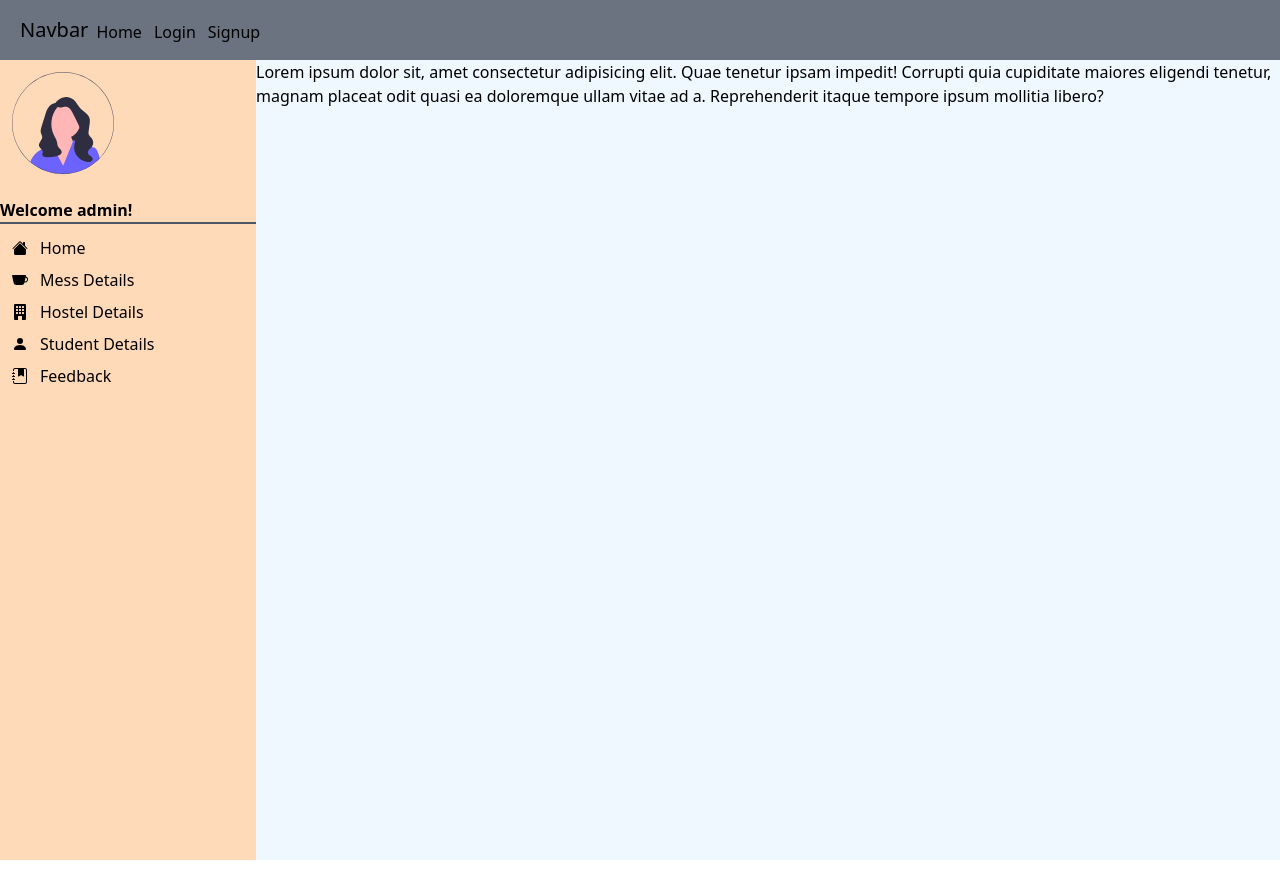
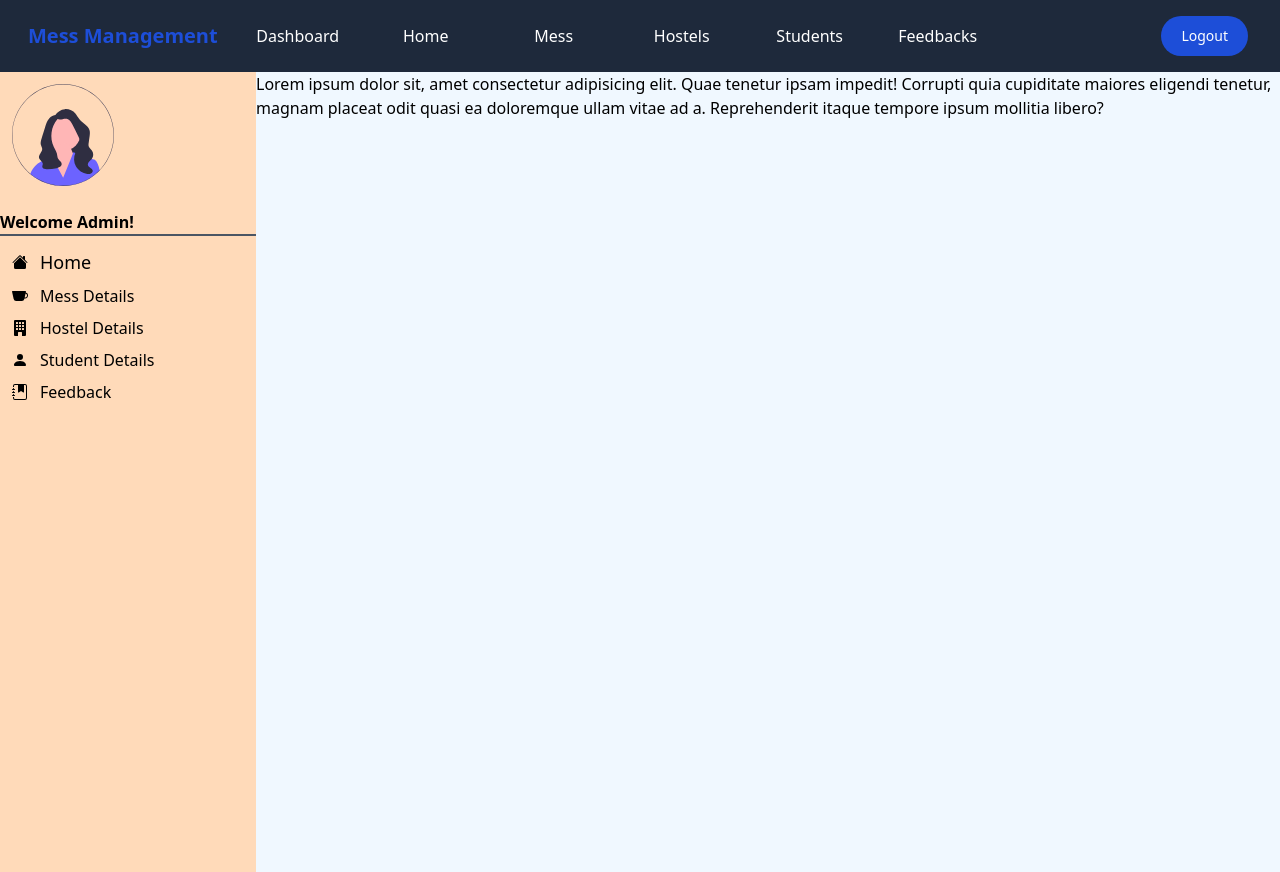
Before and after one commit to Lord-Morpheus/MessManagementApp, a React (Vite) app in the folder Admin/: page / in a window 1280 px wide. Built offline with nearby package versions, Linux system fonts and the light colour scheme.

Commit message:
updated navbar

```diff
--- /dev/null
+++ b/Admin/src/components/navBar.jsx
@@ -0,0 +1,150 @@
+export const NavBar = () => {
+  return (
+    <nav className="bg-white border-gray-200 dark:bg-gray-900">
+      <div className="max-w-screen-xl flex flex-wrap items-center justify-between mx-auto p-4">
+        <a
+          href="https://flowbite.com/"
+          className="flex items-center space-x-3 rtl:space-x-reverse"
+        >
+          <img
+            src="https://flowbite.com/docs/images/logo.svg"
+            className="h-8"
+            alt="Flowbite Logo"
+          />
+          <span className="self-center text-2xl font-semibold whitespace-nowrap dark:text-white">
+            Mess Management
+          </span>
+        </a>
+        <div className="flex items-center md:order-2 space-x-3 md:space-x-0 rtl:space-x-reverse">
+          <button
+            type="button"
+            className="flex text-sm bg-gray-800 rounded-full md:me-0 focus:ring-4 focus:ring-gray-300 dark:focus:ring-gray-600"
+            id="user-menu-button"
+            aria-expanded="false"
+            data-dropdown-toggle="user-dropdown"
+            data-dropdown-placement="bottom"
+          >
+            <span className="sr-only">Open user menu</span>
+            <img
+              className="w-8 h-8 rounded-full"
+              src="/docs/images/people/profile-picture-3.jpg"
+              alt="user photo"
+            />
+          </button>
+          {"<!-- Dropdown menu -->"}
+          <div
+            className="z-50 hidden my-4 text-base list-none bg-white divide-y divide-gray-100 rounded-lg shadow dark:bg-gray-700 dark:divide-gray-600"
+            id="user-dropdown"
+          >
+            <div className="px-4 py-3">
+              <span className="block text-sm text-gray-900 dark:text-white">
+                Admin
+              </span>
+              <span className="block text-sm  text-gray-500 truncate dark:text-gray-400">
+                admin@iitmandi.ac.in
+              </span>
+            </div>
+            <ul className="py-2" aria-labelledby="user-menu-button">
+              <li>
+                <a
+                  href="#"
+                  className="block px-4 py-2 text-sm text-gray-700 hover:bg-gray-100 dark:hover:bg-gray-600 dark:text-gray-200 dark:hover:text-white"
+                >
+                  Dashboard
+                </a>
+              </li>
+              <li>
+                <a
+                  href="#"
+                  className="block px-4 py-2 text-sm text-gray-700 hover:bg-gray-100 dark:hover:bg-gray-600 dark:text-gray-200 dark:hover:text-white"
+                >
+                  Setting
+                </a>
+              </li>
+              <li>
+                <a
+                  href="#"
+                  className="block px-4 py-2 text-sm text-gray-700 hover:bg-gray-100 dark:hover:bg-gray-600 dark:text-gray-200 dark:hover:text-white"
+                >
+                  Log out
+                </a>
+              </li>
+            </ul>
+          </div>
+          <button
+            data-collapse-toggle="navbar-user"
+            type="button"
+            className="inline-flex items-center p-2 w-10 h-10 justify-center text-sm text-gray-500 rounded-lg md:hidden hover:bg-gray-100 focus:outline-none focus:ring-2 focus:ring-gray-200 dark:text-gray-400 dark:hover:bg-gray-700 dark:focus:ring-gray-600"
+            aria-controls="navbar-user"
+            aria-expanded="false"
+          >
+            <span className="sr-only">Open main menu</span>
+            <svg
+              className="w-5 h-5"
+              aria-hidden="true"
+              xmlns="http://www.w3.org/2000/svg"
+              fill="none"
+              viewBox="0 0 17 14"
+            >
+              <path
+                stroke="currentColor"
+                strokeLinecap="round"
+                strokeLinejoin="round"
+                strokeWidth="2"
+                d="M1 1h15M1 7h15M1 13h15"
+              />
+            </svg>
+          </button>
+        </div>
+        <div
+          className="items-center justify-between hidden w-full md:flex md:w-auto md:order-1"
+          id="navbar-user"
+        >
+          <ul className="flex flex-col font-medium p-4 md:p-0 mt-4 border border-gray-100 rounded-lg bg-gray-50 md:space-x-8 rtl:space-x-reverse md:flex-row md:mt-0 md:border-0 md:bg-white dark:bg-gray-800 md:dark:bg-gray-900 dark:border-gray-700">
+            <li>
+              <a
+                href="#"
+                className="block py-2 px-3 text-white bg-blue-700 rounded md:bg-transparent md:text-blue-700 md:p-0 md:dark:text-blue-500"
+                aria-current="page"
+              >
+                Home
+              </a>
+            </li>
+            <li>
+              <a
+                href="#"
+                className="block py-2 px-3 text-gray-900 rounded hover:bg-gray-100 md:hover:bg-transparent md:hover:text-blue-700 md:p-0 dark:text-white md:dark:hover:text-blue-500 dark:hover:bg-gray-700 dark:hover:text-white md:dark:hover:bg-transparent dark:border-gray-700"
+              >
+                Mess
+              </a>
+            </li>
+            <li>
+              <a
+                href="#"
+                className="block py-2 px-3 text-gray-900 rounded hover:bg-gray-100 md:hover:bg-transparent md:hover:text-blue-700 md:p-0 dark:text-white md:dark:hover:text-blue-500 dark:hover:bg-gray-700 dark:hover:text-white md:dark:hover:bg-transparent dark:border-gray-700"
+              >
+                Hostel Details
+              </a>
+            </li>
+            <li>
+              <a
+                href="#"
+                className="block py-2 px-3 text-gray-900 rounded hover:bg-gray-100 md:hover:bg-transparent md:hover:text-blue-700 md:p-0 dark:text-white md:dark:hover:text-blue-500 dark:hover:bg-gray-700 dark:hover:text-white md:dark:hover:bg-transparent dark:border-gray-700"
+              >
+                Students
+              </a>
+            </li>
+            <li>
+              <a
+                href="#"
+                className="block py-2 px-3 text-gray-900 rounded hover:bg-gray-100 md:hover:bg-transparent md:hover:text-blue-700 md:p-0 dark:text-white md:dark:hover:text-blue-500 dark:hover:bg-gray-700 dark:hover:text-white md:dark:hover:bg-transparent dark:border-gray-700"
+              >
+                Feedback
+              </a>
+            </li>
+          </ul>
+        </div>
+      </div>
+    </nav>
+  );
+};
--- a/Admin/src/pages/Navbar.jsx
+++ b/Admin/src/pages/Navbar.jsx
@@ -5,13 +5,16 @@ export default function Navbar() {
   return (
     <>
       <nav
-        className="relative flex w-full flex-nowrap items-center justify-between bg-gray-500 py-2 text-neutral-500 shadow-dark-mild hover:text-neutral-700 focus:text-neutral-700 dark:bg-neutral-700 lg:flex-wrap lg:justify-start lg:py-4"
+        className="relative flex w-full flex-nowrap items-center justify-between bg-slate-800 py-2 text-neutral-500 shadow-dark-mild hover:text-neutral-700 focus:text-neutral-700 dark:bg-neutral-700 lg:flex-wrap lg:justify-start lg:py-4"
         data-twe-navbar-ref
       >
         <div className="flex w-full flex-wrap items-center justify-between px-3">
-          <div className="ms-2">
-            <a className="text-xl text-black dark:text-white" href="#">
-              Navbar
+          <div className="mx-4">
+            <a
+              className="text-xl font-semibold text-blue-700 dark:text-white"
+              href="#"
+            >
+              Mess Management
             </a>
           </div>
 
@@ -38,47 +41,95 @@ export default function Navbar() {
               </svg>
             </span>
           </button>
-
           <div
-            className="!visible mt-2 hidden flex-grow basis-[100%] items-center lg:mt-0 lg:!flex lg:basis-auto"
+            className="!visible hidden flex-grow justify-center basis-[100%] items-center lg:mt-0 lg:!flex lg:basis-auto"
             id="navbarSupportedContent3"
             data-twe-collapse-item
           >
             <div
-              className="list-style-none me-auto flex flex-col ps-0 lg:mt-1 lg:flex-row"
+              className="list-style-none me-auto flex flex-col justify-center items-center lg:flex-row"
               data-twe-navbar-nav-ref
             >
               <div
-                className="my-4 ps-2 lg:my-0 lg:pe-1 lg:ps-2"
+                className="flex justify-center items-center h-9 w-28 mx-2 hover:bg-gray-700 rounded-full"
                 data-twe-nav-item-ref
               >
-                <Link className="text-black me-2" to="/home">
+                <Link
+                  className="flex justify-center w-full text-white"
+                  to="/home"
+                >
+                  Dashboard
+                </Link>
+              </div>
+              <div
+                className="flex justify-center items-center h-9 w-28 hover:bg-gray-700 rounded-full mx-2"
+                data-twe-nav-item-ref
+              >
+                <Link
+                  className="w-full flex justify-center text-white"
+                  to="/login"
+                >
                   Home
                 </Link>
               </div>
-
               <div
-                className="mb-4 ps-2 lg:mb-0 lg:pe-1 lg:ps-0"
+                className="flex justify-center items-center h-9 w-28 hover:bg-gray-700 rounded-full mx-2"
                 data-twe-nav-item-ref
               >
-                <Link className="text-black me-2" to="/login">
-                  Login
+                <Link
+                  className="w-full flex justify-center text-white"
+                  to="/signup"
+                  data-twe-nav-link-ref
+                >
+                  Mess
+                </Link>
+              </div>{" "}
+              <div
+                className="flex justify-center items-center h-9 w-28 hover:bg-gray-700 rounded-full mx-2"
+                data-twe-nav-item-ref
+              >
+                <Link
+                  className="w-full flex justify-center text-white"
+                  to="/signup"
+                  data-twe-nav-link-ref
+                >
+                  Hostels
+                </Link>
+              </div>{" "}
+              <div
+                className="flex justify-center items-center h-9 w-28 hover:bg-gray-700 rounded-full mx-2"
+                data-twe-nav-item-ref
+              >
+                <Link
+                  className="w-full flex justify-center text-white"
+                  to="/signup"
+                  data-twe-nav-link-ref
+                >
+                  Students
                 </Link>
               </div>
               <div
-                className="mb-4 ps-2 lg:mb-0 lg:pe-1 lg:ps-0"
+                className="flex justify-center items-center h-9 w-28 hover:bg-gray-700 rounded-full mx-2"
                 data-twe-nav-item-ref
               >
-                <Link className="text-black" to="/signup" data-twe-nav-link-ref>
-                  {" "}
-                  Signup
+                <Link
+                  className="w-full flex justify-center text-white"
+                  to="/signup"
+                  data-twe-nav-link-ref
+                >
+                  Feedbacks
                 </Link>
               </div>
             </div>
+            <button
+              type="button"
+              className=" text-white bg-blue-700 hover:bg-blue-800 focus:outline-none focus:ring-4 focus:ring-blue-300 font-medium rounded-full text-sm px-5 py-2.5 text-center mr-5 dark:bg-blue-600 dark:hover:bg-blue-700 dark:focus:ring-blue-800"
+            >
+              Logout
+            </button>
           </div>
         </div>
       </nav>
-
       <Outlet />
     </>
   );
--- a/Admin/src/pages/sidebar.jsx
+++ b/Admin/src/pages/sidebar.jsx
@@ -7,16 +7,16 @@ export default function Sidebar() {
     <div className="h-lvh w-1/4 bg-peachette">
       <div className=" mb-3 flex flex-wrap items-center border-b-2 border-gray-600 border-solid">
         <img className="w-2/5 m-3" src={profilePic} alt="not found" />
-        <p className="font-bold mt-3">Welcome admin!</p>
+        <p className="font-bold mt-3">Welcome Admin!</p>
       </div>
       <div className="flex items-center mb-2">
-        <i class="bi bi-house-fill ml-3">
+        <i className="bi bi-house-fill ml-3">
           <svg
             xmlns="http://www.w3.org/2000/svg"
             width="16"
             height="16"
             fill="currentColor"
-            class="bi bi-house-fill"
+            className="bi bi-house-fill"
             viewBox="0 0 16 16"
           >
             <path d="M8.707 1.5a1 1 0 0 0-1.414 0L.646 8.146a.5.5 0 0 0 .708.708L8 2.207l6.646 6.647a.5.5 0 0 0 .708-.708L13 5.793V2.5a.5.5 0 0 0-.5-.5h-1a.5.5 0 0 0-.5.5v1.293z" />
@@ -24,21 +24,21 @@ export default function Sidebar() {
           </svg>
         </i>
         <Link className="text-decoration-none" to="/home">
-          <span className="text-dark ml-3">Home</span>
+          <div className="w-full text-dark ml-3 text-lg">Home</div>
         </Link>
       </div>
       <div className="input-group flex items-center mb-2">
-        <i class="bi bi-cup-fill ml-3">
+        <i className="bi bi-cup-fill ml-3">
           <svg
             xmlns="http://www.w3.org/2000/svg"
             width="16"
             height="16"
             fill="currentColor"
-            class="bi bi-cup-fill"
+            className="bi bi-cup-fill"
             viewBox="0 0 16 16"
           >
             <path
-              fill-rule="evenodd"
+              fillRule="evenodd"
               d="M.11 3.187A.5.5 0 0 1 .5 3h13a.5.5 0 0 1 .488.608l-.22.991a3.001 3.001 0 0 1-1.3 5.854l-.132.59A2.5 2.5 0 0 1 9.896 13H4.104a2.5 2.5 0 0 1-2.44-1.958L.012 3.608a.5.5 0 0 1 .098-.42Zm12.574 6.288a2 2 0 0 0 .866-3.899z"
             />
           </svg>
@@ -48,13 +48,13 @@ export default function Sidebar() {
         </Link>
       </div>
       <div className="input-group flex items-center mb-2">
-        <i class="bi bi-building-fill ml-3">
+        <i className="bi bi-building-fill ml-3">
           <svg
             xmlns="http://www.w3.org/2000/svg"
             width="16"
             height="16"
             fill="currentColor"
-            class="bi bi-building-fill"
+            className="bi bi-building-fill"
             viewBox="0 0 16 16"
           >
             <path d="M3 0a1 1 0 0 0-1 1v14a1 1 0 0 0 1 1h3v-3.5a.5.5 0 0 1 .5-.5h3a.5.5 0 0 1 .5.5V16h3a1 1 0 0 0 1-1V1a1 1 0 0 0-1-1zm1 2.5a.5.5 0 0 1 .5-.5h1a.5.5 0 0 1 .5.5v1a.5.5 0 0 1-.5.5h-1a.5.5 0 0 1-.5-.5zm3 0a.5.5 0 0 1 .5-.5h1a.5.5 0 0 1 .5.5v1a.5.5 0 0 1-.5.5h-1a.5.5 0 0 1-.5-.5zm3.5-.5h1a.5.5 0 0 1 .5.5v1a.5.5 0 0 1-.5.5h-1a.5.5 0 0 1-.5-.5v-1a.5.5 0 0 1 .5-.5M4 5.5a.5.5 0 0 1 .5-.5h1a.5.5 0 0 1 .5.5v1a.5.5 0 0 1-.5.5h-1a.5.5 0 0 1-.5-.5zM7.5 5h1a.5.5 0 0 1 .5.5v1a.5.5 0 0 1-.5.5h-1a.5.5 0 0 1-.5-.5v-1a.5.5 0 0 1 .5-.5m2.5.5a.5.5 0 0 1 .5-.5h1a.5.5 0 0 1 .5.5v1a.5.5 0 0 1-.5.5h-1a.5.5 0 0 1-.5-.5zM4.5 8h1a.5.5 0 0 1 .5.5v1a.5.5 0 0 1-.5.5h-1a.5.5 0 0 1-.5-.5v-1a.5.5 0 0 1 .5-.5m2.5.5a.5.5 0 0 1 .5-.5h1a.5.5 0 0 1 .5.5v1a.5.5 0 0 1-.5.5h-1a.5.5 0 0 1-.5-.5zm3.5-.5h1a.5.5 0 0 1 .5.5v1a.5.5 0 0 1-.5.5h-1a.5.5 0 0 1-.5-.5v-1a.5.5 0 0 1 .5-.5" />
@@ -65,13 +65,13 @@ export default function Sidebar() {
         </Link>
       </div>
       <div className="input-group flex items-center mb-2">
-        <i class="bi bi-person-fill ml-3">
+        <i className="bi bi-person-fill ml-3">
           <svg
             xmlns="http://www.w3.org/2000/svg"
             width="16"
             height="16"
             fill="currentColor"
-            class="bi bi-person-fill"
+            className="bi bi-person-fill"
             viewBox="0 0 16 16"
           >
             <path d="M3 14s-1 0-1-1 1-4 6-4 6 3 6 4-1 1-1 1zm5-6a3 3 0 1 0 0-6 3 3 0 0 0 0 6" />
@@ -82,17 +82,17 @@ export default function Sidebar() {
         </Link>
       </div>
       <div className="input-group flex items-center">
-        <i class="bi bi-journal-bookmark-fill ml-3">
+        <i className="bi bi-journal-bookmark-fill ml-3">
           <svg
             xmlns="http://www.w3.org/2000/svg"
             width="16"
             height="16"
             fill="currentColor"
-            class="bi bi-journal-bookmark-fill"
+            className="bi bi-journal-bookmark-fill"
             viewBox="0 0 16 16"
           >
             <path
-              fill-rule="evenodd"
+              fillRule="evenodd"
               d="M6 1h6v7a.5.5 0 0 1-.757.429L9 7.083 6.757 8.43A.5.5 0 0 1 6 8z"
             />
             <path d="M3 0h10a2 2 0 0 1 2 2v12a2 2 0 0 1-2 2H3a2 2 0 0 1-2-2v-1h1v1a1 1 0 0 0 1 1h10a1 1 0 0 0 1-1V2a1 1 0 0 0-1-1H3a1 1 0 0 0-1 1v1H1V2a2 2 0 0 1 2-2" />
--- a/Admin/src/pages/signupPage.jsx
+++ b/Admin/src/pages/signupPage.jsx
@@ -40,9 +40,9 @@ export default function Signup() {
           <img className="w-full" src={Authimg} alt="not found" />
         </div>
         <div className="h-full w-1/2 flex flex-col justify-center items-center">
-          <h2 className="text-3xl font-bold">Signup</h2>
+          <h2 className="text-3xl font-bold mt-3">Signup</h2>
           <form className="w-4/5 font-medium">
-            <div className="form-field">
+            <div className="form-field mt-4">
               Name <br />
               <div className="flex rounded-lg shadow-sm">
                 <span className="px-4 inline-flex items-center min-w-fit rounded-s-md border border-e-0 border-gray-200 bg-gray-50 text-sm text-gray-500 dark:bg-gray-700 dark:border-gray-700 dark:text-gray-400">
@@ -67,7 +67,7 @@ export default function Signup() {
                 />
               </div>
             </div>
-            <div className="form-field">
+            <div className="form-field mt-1">
               Username <br />
               <div className="flex rounded-lg shadow-sm">
                 <span className="px-4 inline-flex items-center min-w-fit rounded-s-md border border-e-0 border-gray-200 bg-gray-50 text-sm text-gray-500 dark:bg-gray-700 dark:border-gray-700 dark:text-gray-400">
@@ -92,7 +92,7 @@ export default function Signup() {
                 />
               </div>
             </div>
-            <div className="form-field">
+            <div className="form-field mt-1">
               Email Id
               <br />
               <div className="flex rounded-lg shadow-sm">
@@ -119,7 +119,7 @@ export default function Signup() {
                 />
               </div>
             </div>
-            <div className="form-field">
+            <div className="form-field mt-1">
               Password <br />
               <div className="flex rounded-lg shadow-sm">
                 <span className="px-4 inline-flex items-center min-w-fit rounded-s-md border border-e-0 border-gray-200 bg-gray-50 text-sm text-gray-500 dark:bg-gray-700 dark:border-gray-700 dark:text-gray-400">
@@ -145,7 +145,7 @@ export default function Signup() {
                 />
               </div>
             </div>
-            <div className="form-field">
+            <div className="form-field mt-1">
               Security Key
               <br />
               <div className="flex rounded-lg shadow-sm">
@@ -171,7 +171,7 @@ export default function Signup() {
                 />
               </div>
             </div>
-            <div className="form-field">
+            <div className="form-field mt-1">
               OTP
               <br />
               <div className="flex rounded-lg shadow-sm mb-5">
@@ -197,11 +197,11 @@ export default function Signup() {
                 />
               </div>
             </div>
-            <div className="w-full flex justify-center mb-3">
-              <Link className="w-4/5 flex justify-center" to="/home">
+            <div className="w-full flex justify-center mb-5">
+              <Link className="w-48 flex justify-center" to="/home">
                 <button
                   type="button"
-                  className="w-4/5 h-9 bg-peachette"
+                  className="w-full h-9 bg-peachette rounded-md"
                   onClick={async () => await handleClick()}
                 >
                   Sign-Up
@@ -209,8 +209,8 @@ export default function Signup() {
               </Link>
             </div>
           </form>
-          <p className="flex justify-center w-4/5 border-t-4 border-dashed">
-            Already have a account?
+          <p className="flex justify-center w-4/5 border-t-4 border-dashed p-4">
+            Already have a account?--
             <Link className="text-blue-600 underline" to="/login">
               Login
             </Link>
```
Also changed, not shown: Admin/src/pages/loginPage.jsx (+22 -19 lines), Admin/src/pages/verifyOTP.jsx (+8 -15 lines).
